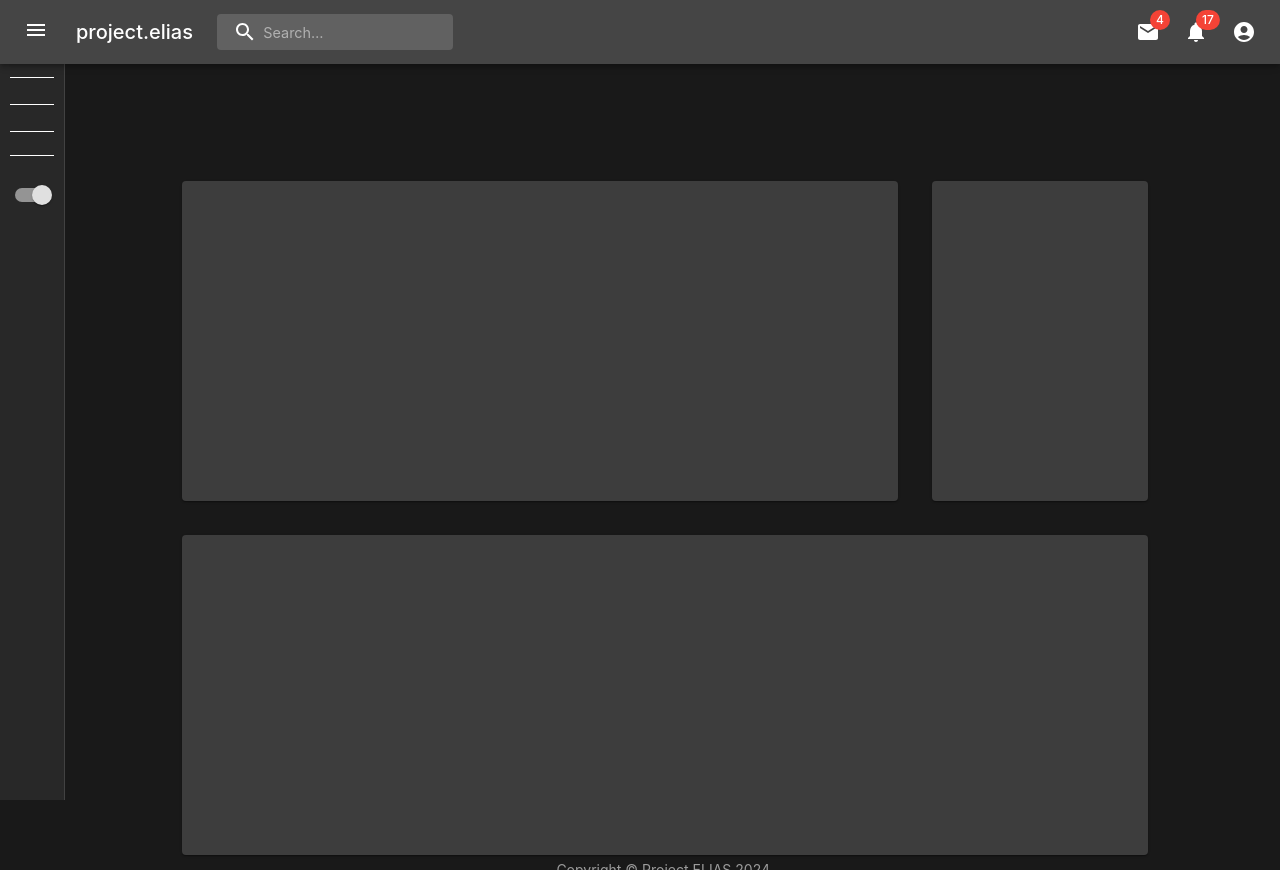
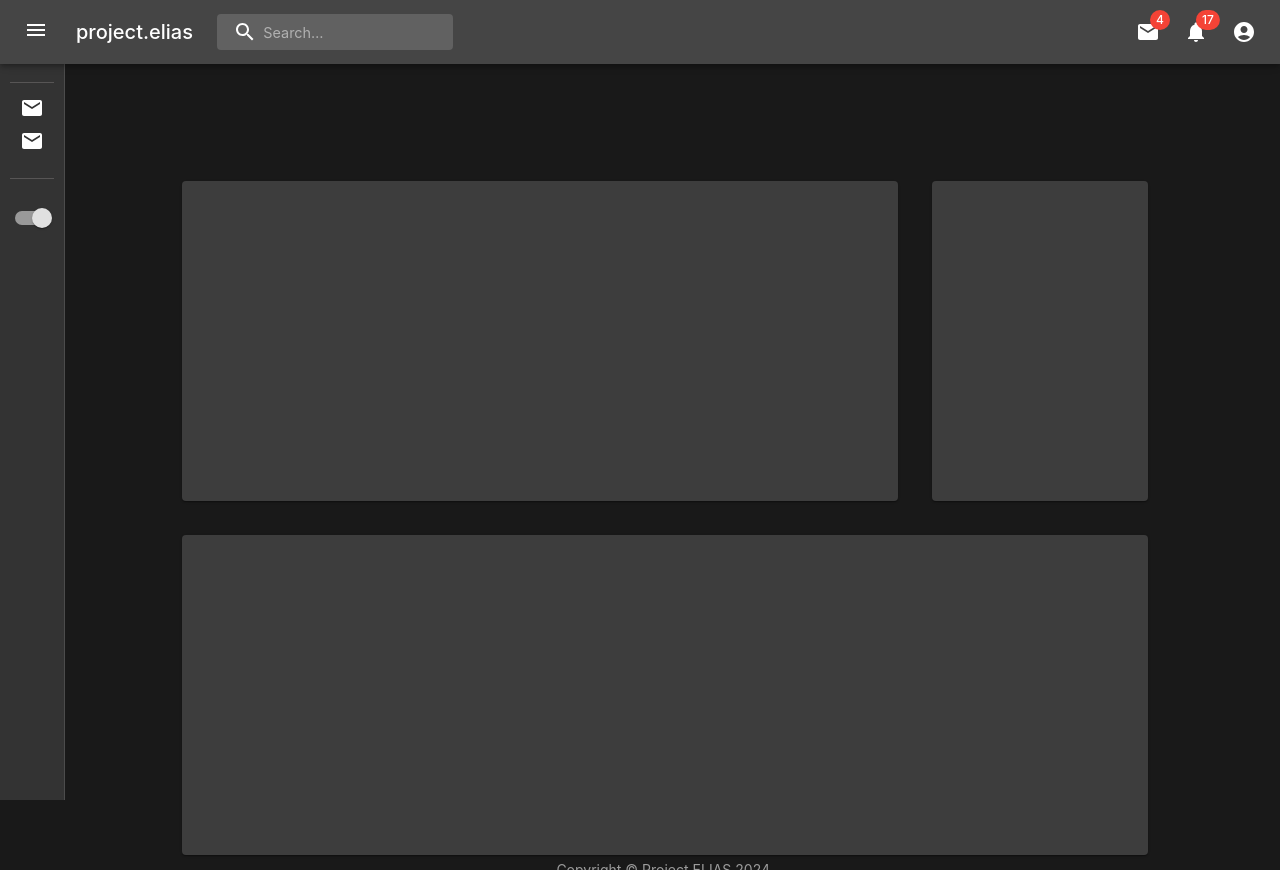
Before and after one commit to edwardroy72/project-elias, a React (Vite) app: page / in a window 1280 px wide. Shown: the top 870 px of the page. Built offline with nearby package versions, Linux system fonts and the light colour scheme.

Commit message:
Fixed up sidebar buttons and navigation routing

```diff
--- a/src/components/App.tsx
+++ b/src/components/App.tsx
@@ -7,7 +7,6 @@ import Navbar from "./objects/navigation/Navbar";
 import Sidebar from "./objects/navigation/Sidebar";
 import { NavigationSettings } from "../types";
 import "../styles/App.scss";
-
 
 export const NavigationContext = React.createContext<NavigationSettings>({
   drawerWidth: 240,
@@ -25,12 +24,11 @@ export default function App() {
     <ThemeProvider theme={ThemeOptions(darkMode)}>
       <Box sx={{ display: "flex" }}>
         <CssBaseline />
-        <NavigationContext.Provider value={{ drawerWidth, open, setOpen }}>
-          <Navbar />
-          <Sidebar setDarkMode={setDarkMode} />
-        </NavigationContext.Provider>
-
         <BrowserRouter>
+          <NavigationContext.Provider value={{ drawerWidth, open, setOpen }}>
+            <Navbar />
+            <Sidebar setDarkMode={setDarkMode} />
+          </NavigationContext.Provider>
           <AppPages />
         </BrowserRouter>
       </Box>
--- a/src/components/objects/navigation/Sidebar.tsx
+++ b/src/components/objects/navigation/Sidebar.tsx
@@ -68,12 +68,6 @@ export default function Sidebar(props: SidebarProps) {
   return (
     <Drawer
       variant="permanent"
-      PaperProps={{
-        sx: {
-          backgroundColor: "#282828",
-          color: "white",
-        },
-      }}
       open={open}
       drawerWidth={drawerWidth}
     >
@@ -92,12 +86,10 @@ export default function Sidebar(props: SidebarProps) {
         )}
       </Toolbar>
 
-      <SidebarList open={open} heading="Main" />
-      <SidebarList open={open} heading="Pinned Trees" />
-      <SidebarList open={open} heading="Recent Trees" />
+      <SidebarList heading="Main"></SidebarList>
 
       <Divider
-        sx={{ mx: open ? "20px" : "10px", bgcolor: "white", my: "10px" }}
+        sx={{ mx: open ? "20px" : "10px", bgcolor: "#403e3e", my: "10px" }}
       />
       <Box id="dark-mode-selection" sx={{ mx: "auto", mt: "10px" }}>
         <Typography display={open ? "block" : "none"}>Night Mode</Typography>
--- a/src/components/objects/navigation/SidebarList.tsx
+++ b/src/components/objects/navigation/SidebarList.tsx
@@ -1,24 +1,32 @@
 import { List, Divider, Typography } from "@mui/material";
 import React from "react";
+import SidebarListButton from "./SidebarListButton";
+import { NavigationContext } from "../../App";
 
 interface SidebarListProps {
-  open: boolean;
   heading: string;
   children?: React.ReactNode;
 }
 
 const SidebarList = (props: SidebarListProps) => {
+  const { open } = React.useContext(NavigationContext);
+
   return (
     <List>
       <Divider
-        sx={{ mx: props.open ? "20px" : "10px", bgcolor: "white", my: "5px" }}
+        sx={{ mx: open ? "20px" : "10px", bgcolor: "#403e3e", my: "10px" }}
       />
       <Typography
-        sx={{ textAlign: "center", fontWeight: "bold", pt: "4px" }}
-        display={props.open ? "block" : "none"}
+        sx={{ textAlign: "center", fontWeight: "bold", py: "4px" }}
+        display={open ? "block" : "none"}
       >
         {props.heading}
       </Typography>
+      <SidebarListButton title="Dashboard" url="/dashboard"></SidebarListButton>
+      <SidebarListButton
+        title="About Page"
+        url="/about-page"
+      ></SidebarListButton>
     </List>
   );
 };
--- /dev/null
+++ b/src/components/objects/navigation/SidebarListButton.tsx
@@ -0,0 +1,52 @@
+import {
+  ListItem,
+  ListItemButton,
+  ListItemIcon,
+  ListItemText,
+} from "@mui/material";
+import MailIcon from "@mui/icons-material/Mail";
+import { useNavigate } from "react-router-dom";
+import { NavigationContext } from "../../App";
+import React from "react";
+
+interface SidebarListButtonProps {
+  url: string;
+  title: string;
+}
+
+const SidebarListButton = (props: SidebarListButtonProps) => {
+  const navigate = useNavigate();
+  const { open } = React.useContext(NavigationContext);
+  const [isSelected, setIsSelected] = React.useState(false);
+
+  React.useEffect(() => {
+    window.location.pathname === props.url
+      ? setIsSelected(true)
+      : setIsSelected(false);
+    if (isSelected) console.log(props.url);
+  }, [window.location.pathname]);
+
+  const buttonStyle = {
+    pl: open ? "10px" : "4px",
+    pr: open ? "10px" : "4px",
+  };
+
+  return (
+    <ListItem sx={buttonStyle} key={props.title} disablePadding>
+      <ListItemButton
+        sx={{
+          borderRadius: open ? "8px" : "16px",
+          py: "0px",
+          mb: '4px',
+          backgroundColor: isSelected ? "primary.light" : "none",
+        }}
+        onClick={() => navigate(props.url)}
+      >
+        <ListItemIcon>{<MailIcon />}</ListItemIcon>
+        <ListItemText primary={props.title} />
+      </ListItemButton>
+    </ListItem>
+  );
+};
+
+export default SidebarListButton;
```
